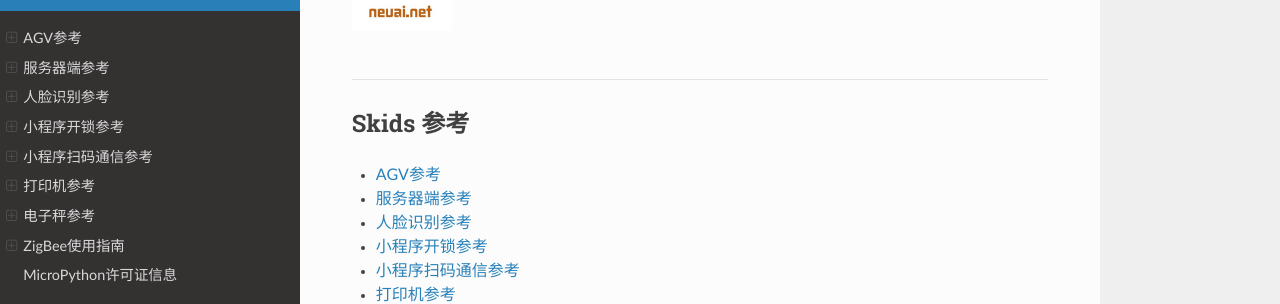
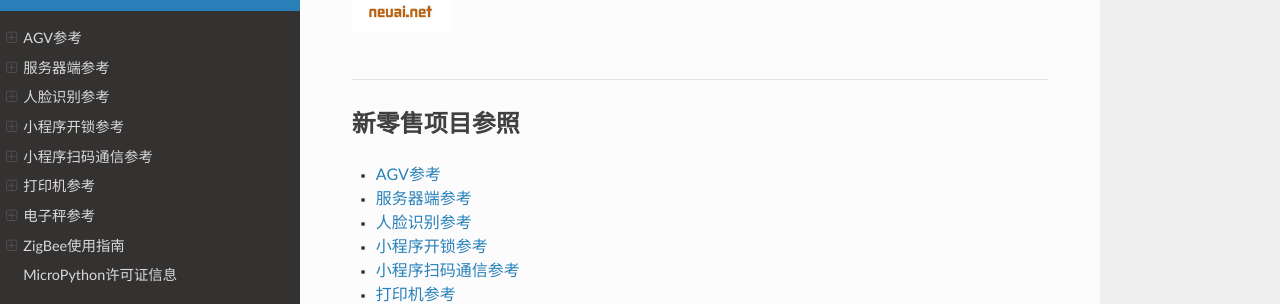
Before and after one commit to ieflex/newretaildoc, a Sphinx documentation site: the page built from docs/index.rst, in a window 1280 px wide and 1263 px high. Shown: the part 357-661 px from the top of the window. Built offline with Sphinx 7.4.7 and the Read the Docs theme 2.0.0, drawn with Linux system fonts in a browser that asks for light colours; pages that are not in the unit, such as notebooks, are missing from menus.

```diff
--- a/docs/index.rst
+++ b/docs/index.rst
@@ -12,7 +12,7 @@
 -----------------
 
 
-Skids 参考
+新零售项目参照
 -----------------
 
 .. toctree::
```
Also changed, not shown: 1 other file.
